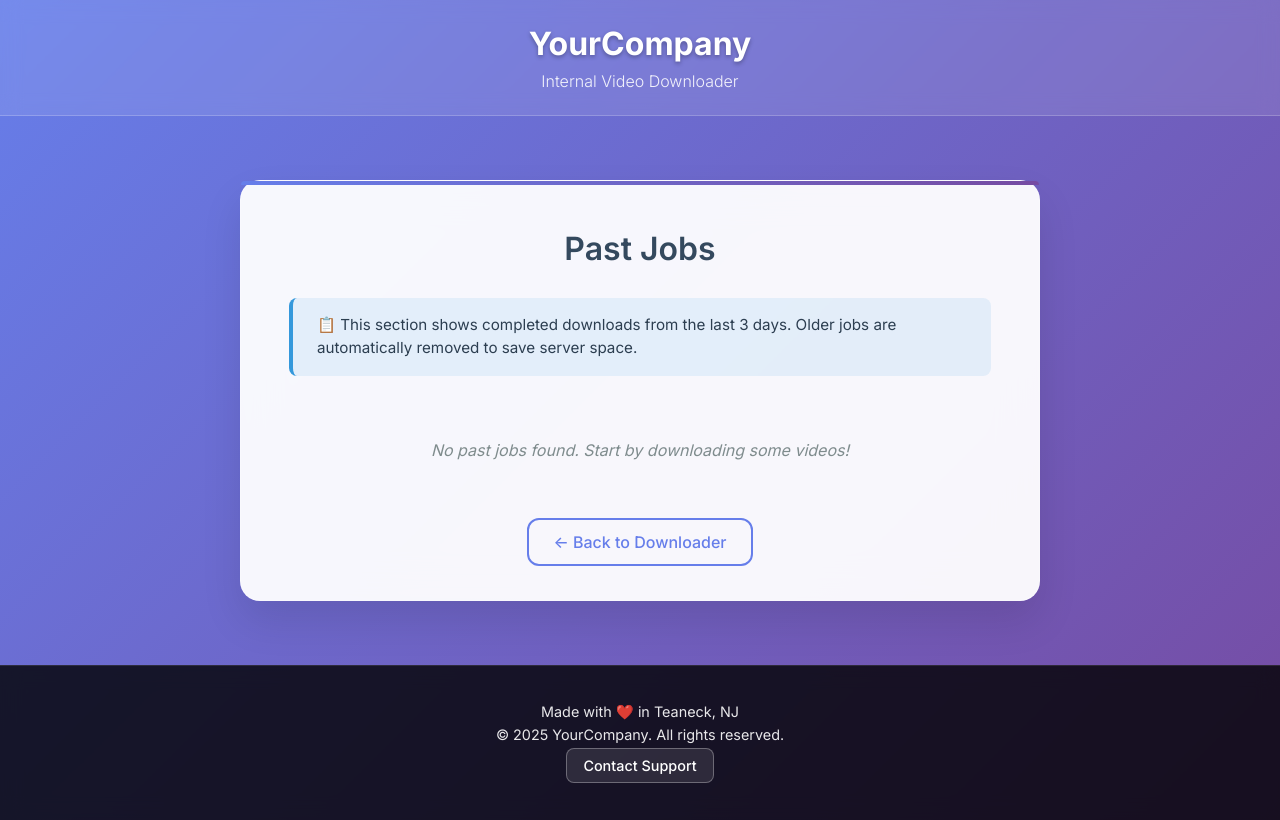
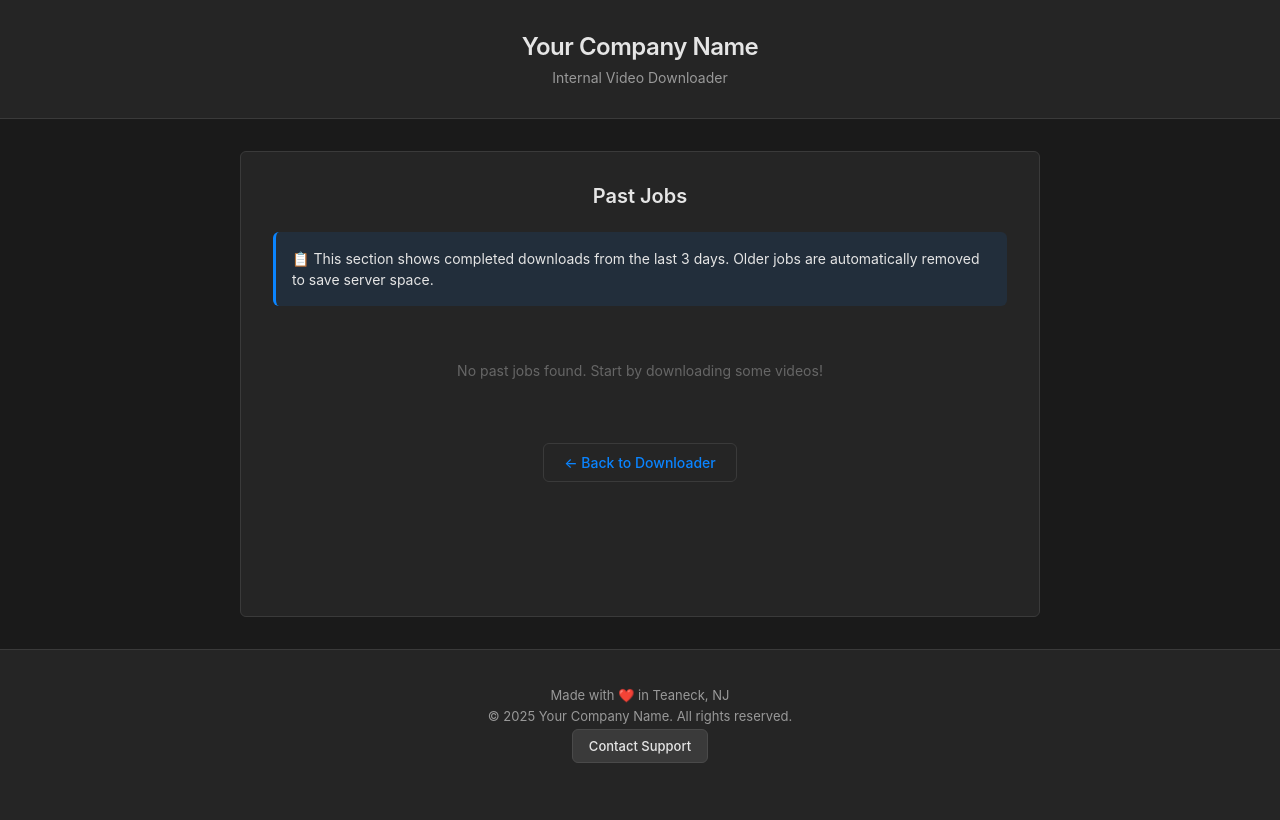
Before and after one commit to jacobrosenfeld/ytdlp-self-hosted, a Flask app: page /past-jobs in a window 1280 px wide. After the commit the page ends 763 px from the top, so only its background shows below. Run offline with Flask 3, Linux system fonts and the light colour scheme.

Commit message:
fix: remove duplicate CSS from result.html, apply FCP X theme to past_jobs.html, update headers to use full company name

```diff
--- a/app.py
+++ b/app.py
@@ -312,6 +312,7 @@
 
 def get_template_vars():
     return {
+        'company_name': os.getenv('COMPANY_NAME', 'Your Company Name'),
         'company_short_name': os.getenv('COMPANY_SHORT_NAME', 'YourCompany'),
         'support_email': os.getenv('SUPPORT_EMAIL', 'support@yourcompany.com'),
         'location': os.getenv('LOCATION', 'Teaneck, NJ'),
--- a/templates/index.html
+++ b/templates/index.html
@@ -3,7 +3,7 @@
 <head>
     <meta charset="UTF-8">
     <meta name="viewport" content="width=device-width, initial-scale=1.0">
-    <title>{{ company_short_name }} Video Downloader</title>
+    <title>{{ company_name }} Video Downloader</title>
     <link href="https://fonts.googleapis.com/css2?family=Inter:wght@300;400;500;600;700&display=swap" rel="stylesheet">
     <style>
         * {
@@ -261,7 +261,7 @@
 </head>
 <body>
     <div class="hero">
-        <h1>{{ company_short_name }}</h1>
+        <h1>{{ company_name }}</h1>
         <p>Internal Video Downloader</p>
     </div>
     <div class="container">
@@ -305,7 +305,7 @@
     <footer>
         <div class="footer-content">
             <p>Made with ❤️ in {{ location }}</p>
-            <p>© {{ current_year }} {{ company_short_name }}. All rights reserved.</p>
+            <p>© {{ current_year }} {{ company_name }}. All rights reserved.</p>
             <p><a href="mailto:{{ support_email }}" class="contact-btn">Contact Support</a></p>
         </div>
     </footer>
--- a/templates/past_jobs.html
+++ b/templates/past_jobs.html
@@ -3,8 +3,7 @@
 <head>
     <meta charset="UTF-8">
     <meta name="viewport" content="width=device-width, initial-scale=1.0">
-    <title>{{ company_short_name }} Video Downloader - Past Jobs</title>
-    <link href="https://fonts.googleapis.com/css2?family=Inter:wght@300;400;500;600;700&display=swap" rel="stylesheet">
+    <title>{{ company_name }} Video Downloader - Past Jobs</title>
     <style>
         * {
             box-sizing: border-box;
@@ -12,58 +11,46 @@
             padding: 0;
         }
         body {
-            font-family: 'Inter', -apple-system, BlinkMacSystemFont, 'Segoe UI', Roboto, sans-serif;
-            background: linear-gradient(135deg, #667eea 0%, #764ba2 100%);
+            font-family: -apple-system, BlinkMacSystemFont, 'SF Pro Text', 'Segoe UI', Roboto, sans-serif;
+            background: #1a1a1a;
             min-height: 100vh;
             display: flex;
             flex-direction: column;
-            color: #333;
-            overflow-x: hidden;
+            color: #e5e5e5;
+            font-size: 0.875rem;
         }
         .hero {
-            background: rgba(255, 255, 255, 0.1);
-            backdrop-filter: blur(10px);
-            border-bottom: 1px solid rgba(255, 255, 255, 0.2);
-            padding: 1.5rem 0;
+            background: #252525;
+            border-bottom: 1px solid #3a3a3a;
+            padding: 2rem 0;
             text-align: center;
         }
         .hero h1 {
-            color: white;
-            font-weight: 700;
-            font-size: 2rem;
+            color: #e5e5e5;
+            font-weight: 600;
+            font-size: 1.5rem;
             margin-bottom: 0.5rem;
-            text-shadow: 0 2px 4px rgba(0,0,0,0.3);
+            letter-spacing: -0.02em;
         }
         .hero p {
-            color: rgba(255, 255, 255, 0.9);
-            font-size: 1rem;
-            font-weight: 300;
+            color: #999;
+            font-size: 0.875rem;
+            font-weight: 400;
         }
         .container {
             max-width: 800px;
-            margin: 4rem auto;
-            background: rgba(255, 255, 255, 0.95);
-            backdrop-filter: blur(20px);
-            border-radius: 20px;
-            padding: 3rem;
-            box-shadow: 0 20px 40px rgba(0,0,0,0.1);
-            border: 1px solid rgba(255, 255, 255, 0.2);
+            margin: 2rem auto;
+            background: #252525;
+            border-radius: 6px;
+            padding: 2rem;
+            border: 1px solid #3a3a3a;
             flex: 1;
         }
-        .container::before {
-            content: '';
-            position: absolute;
-            top: 0;
-            left: 0;
-            right: 0;
-            height: 4px;
-            background: linear-gradient(90deg, #667eea, #764ba2);
-            border-radius: 20px 20px 0 0;
-        }
         h1 {
-            color: #34495e;
-            margin-bottom: 30px;
+            color: #e5e5e5;
+            margin-bottom: 1.5rem;
             font-weight: 600;
+            font-size: 1.25rem;
             text-align: center;
         }
         .jobs-list {
@@ -106,87 +93,84 @@
         }
         .btn {
             padding: 0.5rem 1rem;
-            border-radius: 8px;
+            border-radius: 6px;
             text-decoration: none;
             font-weight: 500;
-            font-size: 0.9rem;
-            transition: all 0.3s ease;
+            font-size: 0.813rem;
+            transition: all 0.2s ease;
             display: inline-block;
             text-align: center;
+            border: none;
+            cursor: pointer;
         }
         .btn-primary {
-            background: linear-gradient(135deg, #667eea 0%, #764ba2 100%);
-            color: white;
-            box-shadow: 0 4px 15px rgba(102, 126, 234, 0.2);
+            background: #0a84ff;
+            color: #ffffff;
         }
         .btn-primary:hover {
-            transform: translateY(-2px);
-            box-shadow: 0 8px 25px rgba(102, 126, 234, 0.3);
+            background: #0077ed;
         }
         .btn-secondary {
-            background: rgba(255, 255, 255, 0.8);
-            color: #667eea;
-            border: 2px solid #667eea;
+            background: #3a3a3a;
+            color: #e5e5e5;
+            border: 1px solid #4a4a4a;
         }
         .btn-secondary:hover {
-            background: #667eea;
-            color: white;
+            background: #4a4a4a;
         }
         .no-jobs {
             text-align: center;
-            color: #7f8c8d;
-            font-style: italic;
+            color: #666;
             padding: 2rem;
         }
         .info-note {
-            background: rgba(52, 152, 219, 0.1);
-            border-left: 4px solid #3498db;
-            border-radius: 8px;
-            padding: 1rem 1.5rem;
-            margin-bottom: 2rem;
-            color: #2c3e50;
+            background: rgba(10, 132, 255, 0.1);
+            border-left: 3px solid #0a84ff;
+            border-radius: 6px;
+            padding: 1rem;
+            margin-bottom: 1.5rem;
+            color: #e5e5e5;
         }
         .info-note p {
             margin: 0;
-            font-size: 0.95rem;
+            font-size: 0.875rem;
             line-height: 1.5;
         }
         .back-link {
-            margin-top: 40px;
+            margin-top: 2rem;
             text-align: center;
         }
         .back-link a {
-            color: #667eea;
+            color: #0a84ff;
             text-decoration: none;
             font-weight: 500;
-            font-size: 1rem;
-            padding: 0.75rem 1.5rem;
-            border: 2px solid #667eea;
-            border-radius: 12px;
-            transition: all 0.3s ease;
+            font-size: 0.875rem;
+            padding: 0.625rem 1.25rem;
+            border: 1px solid #3a3a3a;
+            border-radius: 6px;
+            transition: all 0.2s ease;
+            display: inline-block;
         }
         .back-link a:hover {
-            background: #667eea;
-            color: white;
+            background: #2a2a2a;
         }
         footer {
             text-align: center;
             padding: 2rem;
-            background: rgba(0, 0, 0, 0.8);
-            backdrop-filter: blur(10px);
-            color: rgba(255, 255, 255, 0.9);
-            font-size: 0.9rem;
+            background: #252525;
+            color: #999;
+            font-size: 0.813rem;
             margin-top: auto;
-            border-top: 1px solid rgba(255, 255, 255, 0.1);
+            border-top: 1px solid #3a3a3a;
         }
         footer a {
-            color: #667eea;
+            color: #0a84ff;
             text-decoration: none;
             font-weight: 500;
-            transition: color 0.3s ease;
+            transition: color 0.2s ease;
         }
         footer a:hover {
-            color: #764ba2;
+            color: #0077ed;
         }
         .footer-content {
             max-width: 600px;
@@ -196,19 +180,18 @@
             margin: 5px 0;
         }
         .contact-btn {
-            background: rgba(255, 255, 255, 0.1);
-            color: white;
-            border: 1px solid rgba(255, 255, 255, 0.3);
+            background: #3a3a3a;
+            color: #e5e5e5;
+            border: 1px solid #4a4a4a;
             padding: 0.5rem 1rem;
-            border-radius: 8px;
+            border-radius: 6px;
             text-decoration: none;
             font-weight: 500;
-            transition: all 0.3s ease;
+            transition: all 0.2s ease;
             display: inline-block;
         }
         .contact-btn:hover {
-            background: rgba(255, 255, 255, 0.2);
-            border-color: rgba(255, 255, 255, 0.5);
+            background: #4a4a4a;
         }
         @media (max-width: 600px) {
             .container {
@@ -230,7 +213,7 @@
 </head>
 <body>
     <div class="hero">
-        <h1>{{ company_short_name }}</h1>
+        <h1>{{ company_name }}</h1>
         <p>Internal Video Downloader</p>
     </div>
     <div class="container">
@@ -275,7 +258,7 @@
     <footer>
         <div class="footer-content">
             <p>Made with ❤️ in {{ location }}</p>
-            <p>© {{ current_year }} {{ company_short_name }}. All rights reserved.</p>
+            <p>© {{ current_year }} {{ company_name }}. All rights reserved.</p>
             <p><a href="mailto:{{ support_email }}" class="contact-btn">Contact Support</a></p>
         </div>
     </footer>
--- a/templates/progress.html
+++ b/templates/progress.html
@@ -3,7 +3,7 @@
 <head>
     <meta charset="UTF-8">
     <meta name="viewport" content="width=device-width, initial-scale=1.0">
-    <title>{{ company_short_name }} Video Downloader - Processing</title>
+    <title>{{ company_name }} Video Downloader - Processing</title>
     <link href="https://fonts.googleapis.com/css2?family=Inter:wght@300;400;500;600;700&display=swap" rel="stylesheet">
     <style>
         * {
@@ -211,7 +211,7 @@
 </head>
 <body>
     <div class="hero">
-        <h1>{{ company_short_name }}</h1>
+        <h1>{{ company_name }}</h1>
         <p>Internal Video Downloader</p>
     </div>
     <div class="container">
@@ -230,7 +230,7 @@
     <footer>
         <div class="footer-content">
             <p>Made with ❤️ in {{ location }}</p>
-            <p>© {{ current_year }} {{ company_short_name }}. All rights reserved.</p>
+            <p>© {{ current_year }} {{ company_name }}. All rights reserved.</p>
             <p><a href="mailto:{{ support_email }}" class="contact-btn">Contact Support</a></p>
         </div>
     </footer>
```
Also changed, not shown: other parts of templates/past_jobs.html (+12 -12 lines), templates/result.html (+3 -100 lines).
